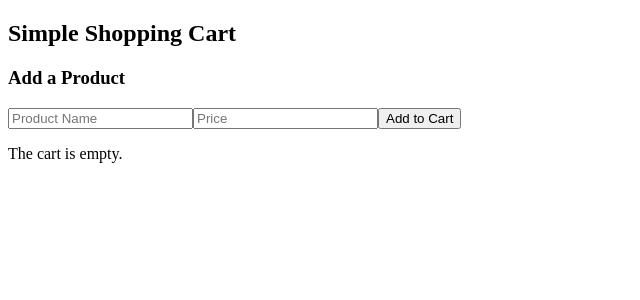
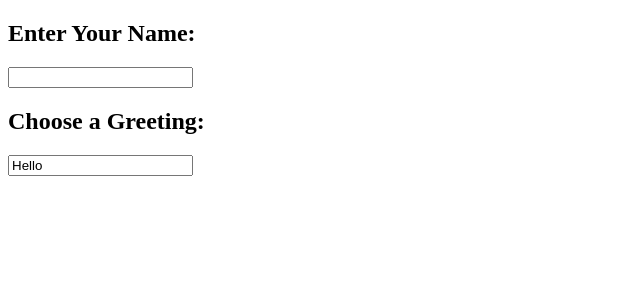
Before and after one commit to sadak15/react-ex, a React (Vite) app: page / in a window 1280 px wide. Shown: the top 300 px of the page, without its empty margins (0-640 px from the left). Built offline with nearby package versions, Linux system fonts and the light colour scheme.

Commit message:
Exercise #6

```diff
--- a/src/App.jsx
+++ b/src/App.jsx
@@ -1,14 +1,37 @@
 
-import ShoppingCart from './ShoppingCart'
+import  {useEffect, useState} from 'react'
 
 
 function App() {
 
-  return(
-    <>
-    <ShoppingCart />
-    </>
-  )
+   const [name, setName] = useState('');
+  const [greeting, setGreeting] = useState('Hello');
+
+  useEffect(() => {
+    if (!name) {
+      document.title = 'Welcome!';
+    } else {
+      document.title = `${greeting}, ${name}`;
+    }
+  }, [name, greeting]);
+
+   return (
+    <div>
+      <h2>Enter Your Name:</h2>
+      <input
+        type="text"
+        value={name}
+        onChange={(e) => setName(e.target.value)}
+      />
+
+      <h2>Choose a Greeting:</h2>
+      <input
+        type="text"
+        value={greeting}
+        onChange={(e) => setGreeting(e.target.value)}
+      />
+    </div>
+  );
 }
 
 export default App
```
